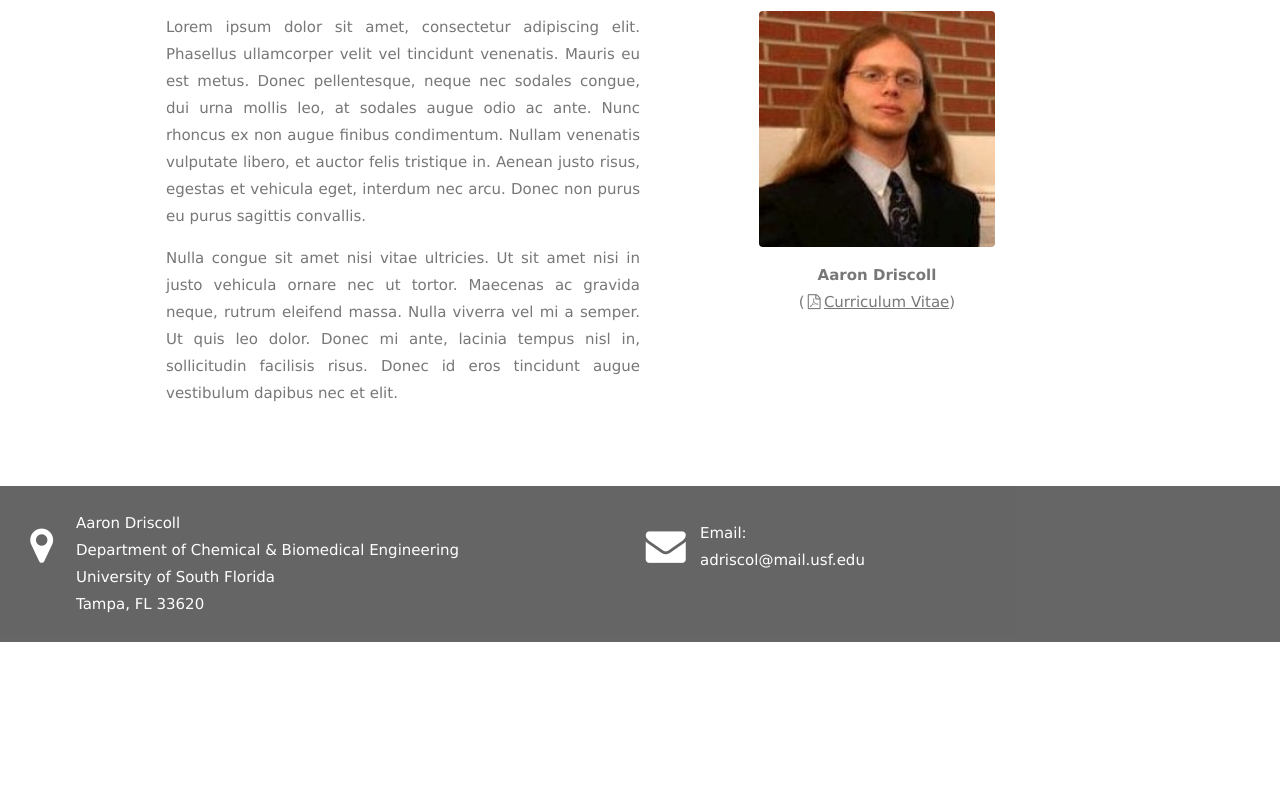
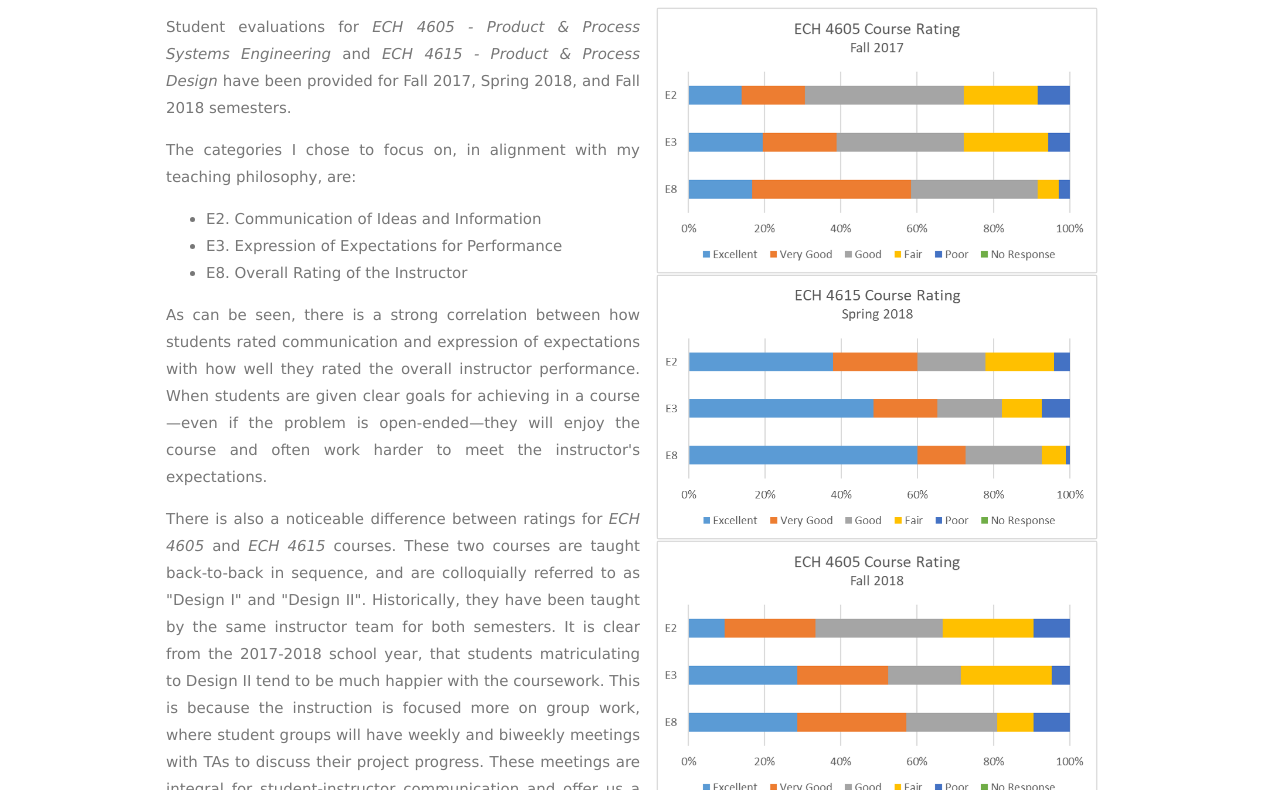
Before and after one commit to adriscol/adriscol.github.io, a plain HTML site: page student-evaluations.htm in a window 1280 px wide. Shown: the part 128-918 px from the top of the page. Before the commit the page ends 800 px from the top, so only its background shows below. Drawn offline with nearby package versions, Linux system fonts and the light colour scheme.

Commit message:
Multiple Updates
Graphs and Student Evaluations

```diff
--- a/student-evaluations.htm
+++ b/student-evaluations.htm
@@ -45,18 +45,24 @@
 
 <!-- Container  -->
 <div class="w3-content w3-container w3-padding-64">
-  <h3 class="w3-center">Welcome to my Teaching Portfolio</h3>
+  <h3 class="w3-center">Student Evaluations</h3>
   <div class="w3-row">
     <div class="w3-col m6 w3-justify">
-      <p>Lorem ipsum dolor sit amet, consectetur adipiscing elit. Phasellus ullamcorper velit vel tincidunt venenatis. Mauris eu est metus. Donec pellentesque, neque nec sodales congue, dui urna mollis leo, at sodales augue odio ac ante. Nunc rhoncus ex non augue finibus condimentum. Nullam venenatis vulputate libero, et auctor felis tristique in. Aenean justo risus, egestas et vehicula eget, interdum nec arcu. Donec non purus eu purus sagittis convallis.</p>
-      <p>Nulla congue sit amet nisi vitae ultricies. Ut sit amet nisi in justo vehicula ornare nec ut tortor. Maecenas ac gravida neque, rutrum eleifend massa. Nulla viverra vel mi a semper. Ut quis leo dolor. Donec mi ante, lacinia tempus nisl in, sollicitudin facilisis risus. Donec id eros tincidunt augue vestibulum dapibus nec et elit.</p>
+      <p>Student evaluations for <i>ECH 4605 - Product &amp; Process Systems Engineering</i> and <i>ECH 4615 - Product &amp; Process Design</i> have been provided for Fall 2017, Spring 2018, and Fall 2018 semesters.</p>
+      <p>The categories I chose to focus on, in alignment with my teaching philosophy, are:
+        <ul>
+          <li>E2. Communication of Ideas and Information</li>
+          <li>E3. Expression of Expectations for Performance</li>
+          <li>E8. Overall Rating of the Instructor</li>
+        </ul>
+      </p>
+      <p>As can be seen, there is a strong correlation between how students rated communication and expression of expectations with how well they rated the overall instructor performance. When students are given clear goals for achieving in a course&mdash;even if the problem is open-ended&mdash;they will enjoy the course and often work harder to meet the instructor's expectations.</p>
+      <p>There is also a noticeable difference between ratings for <i>ECH 4605</i> and <i>ECH 4615</i> courses. These two courses are taught back-to-back in sequence, and are colloquially referred to as "Design I" and "Design II". Historically, they have been taught by the same instructor team for both semesters. It is clear from the 2017-2018 school year, that students matriculating to Design II tend to be much happier with the coursework. This is because the instruction is focused more on group work, where student groups will have weekly and biweekly meetings with TAs to discuss their project progress. These meetings are integral for student-instructor communication and offer us a way to guide students toward a working solution for their design.</p>
     </div>
-    <div class="w3-col m6 w3-center w3-padding-large">
-      <img src="images/Aaron.jpg" class="w3-round w3-image" alt="Aaron Driscoll" width="236" height="272">
-      <p>
-        <b>Aaron Driscoll</b><br>
-        (<a href="CV.pdf"><i class="fa fa-file-pdf-o fa-fw"></i>Curriculum Vitae</a>)
-      </p>
+    <div class="w3-col m6 w3-center w3-padding">
+      <img src="images/F17_CourseRatings.png" class="w3-round w3-image"><br>
+      <img src="images/S18_CourseRatings.png" class="w3-round w3-image"><br>
+      <img src="images/F18_CourseRatings.png" class="w3-round w3-image">
     </div>
   </div>
 </div>
```
Also changed, not shown: images/F17_CourseRatings.png (added), images/F18_CourseRatings.png (added), images/S18_CourseRatings.png (added).
